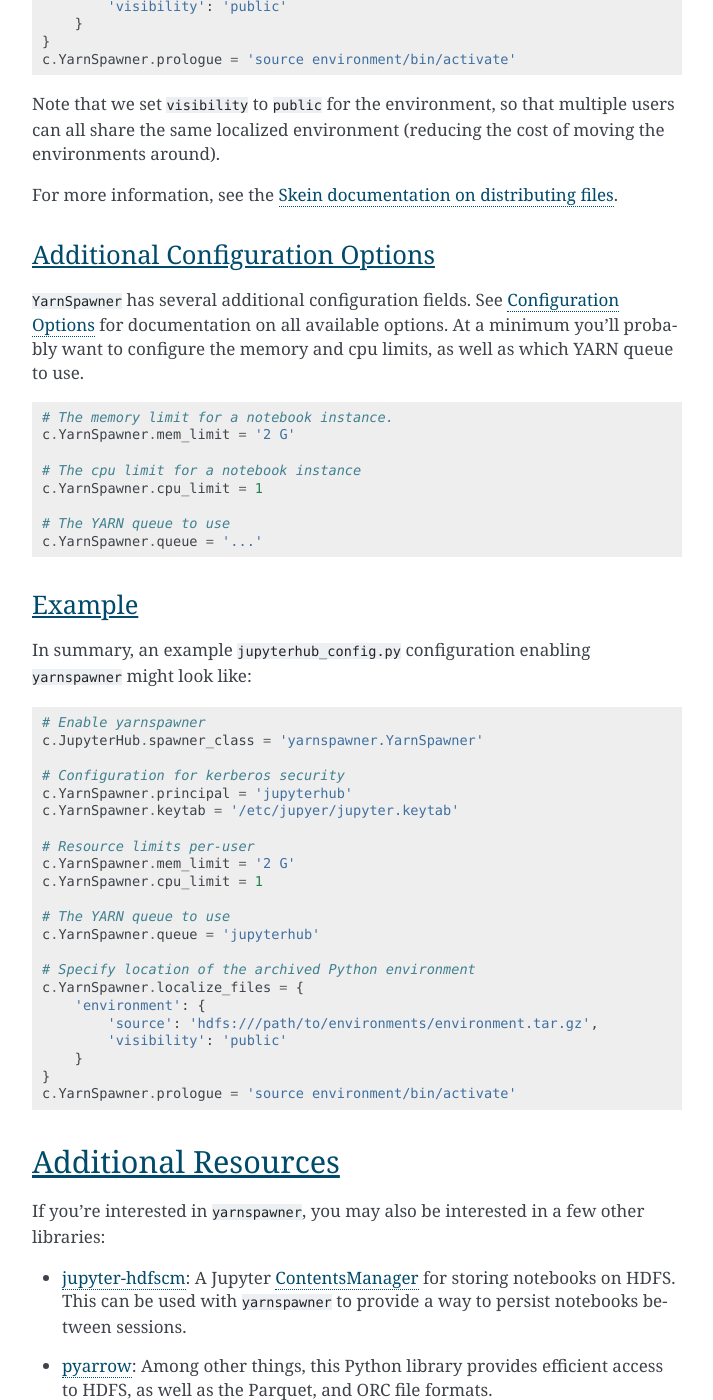
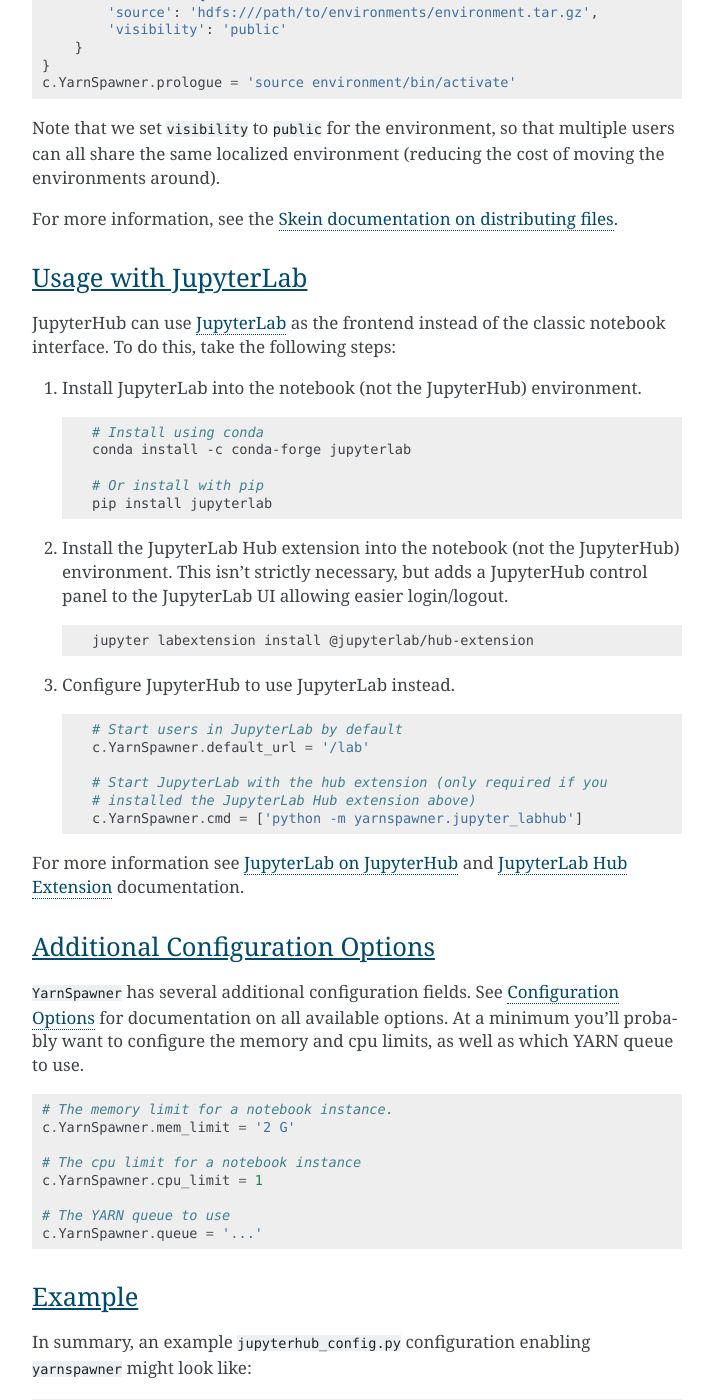
Before and after one commit to jupyterhub/yarnspawner, a Sphinx documentation site: the page built from docs/source/index.rst, in a window 1280 px wide and 1400 px high, scrolled down 5670 px. Shown: the whole window, without its empty margins (408-1121 px from the left). Built offline with Sphinx 7.4.7, drawn with Linux system fonts in a browser that asks for light colours; some of the changed text lies outside the part shown.

Commit message:
Add JupyterLab integration (#8)

```diff
--- a/docs/source/index.rst
+++ b/docs/source/index.rst
@@ -301,6 +301,45 @@ of moving the environments around).
 For more information, see the `Skein documentation on distributing files`_.
 
 
+Usage with JupyterLab
+~~~~~~~~~~~~~~~~~~~~~
+
+JupyterHub can use JupyterLab_ as the frontend instead of the classic notebook
+interface. To do this, take the following steps:
+
+1. Install JupyterLab into the notebook (not the JupyterHub) environment.
+
+   .. code-block:: shell
+
+      # Install using conda
+      conda install -c conda-forge jupyterlab
+
+      # Or install with pip
+      pip install jupyterlab
+
+2. Install the JupyterLab Hub extension into the notebook (not the JupyterHub)
+   environment. This isn't strictly necessary, but adds a JupyterHub control
+   panel to the JupyterLab UI allowing easier login/logout.
+
+   .. code-block:: shell
+
+      jupyter labextension install @jupyterlab/hub-extension
+
+3. Configure JupyterHub to use JupyterLab instead.
+
+   .. code-block:: python
+
+      # Start users in JupyterLab by default
+      c.YarnSpawner.default_url = '/lab'
+
+      # Start JupyterLab with the hub extension (only required if you
+      # installed the JupyterLab Hub extension above)
+      c.YarnSpawner.cmd = ['python -m yarnspawner.jupyter_labhub']
+
+For more information see `JupyterLab on JupyterHub`_ and `JupyterLab Hub
+Extension`_ documentation.
+
+
 Additional Configuration Options
 ~~~~~~~~~~~~~~~~~~~~~~~~~~~~~~~~
 
@@ -392,6 +431,9 @@ other libraries:
 .. _venv-pack: https://jcrist.github.io/venv-pack/
 .. _YARN resource localization: https://hortonworks.com/blog/resource-localization-in-yarn-deep-dive/
 .. _Skein documentation on distributing files: https://jcrist.github.io/skein/distributing-files.html
+.. _JupyterLab: https://jupyterlab.readthedocs.io/
+.. _JupyterLab on JupyterHub: https://jupyterlab.readthedocs.io/en/stable/user/jupyterhub.html
+.. _JupyterLab Hub Extension: https://jupyterlab.readthedocs.io/en/stable/user/jupyterhub.html
 .. _jupyter-hdfscm: https://jcrist.github.io/hdfscm/
 .. _pyarrow: https://arrow.apache.org/docs/python/
 .. _skein: https://jcrist.github.io/skein/
```
Also changed, not shown: 3 other files.
